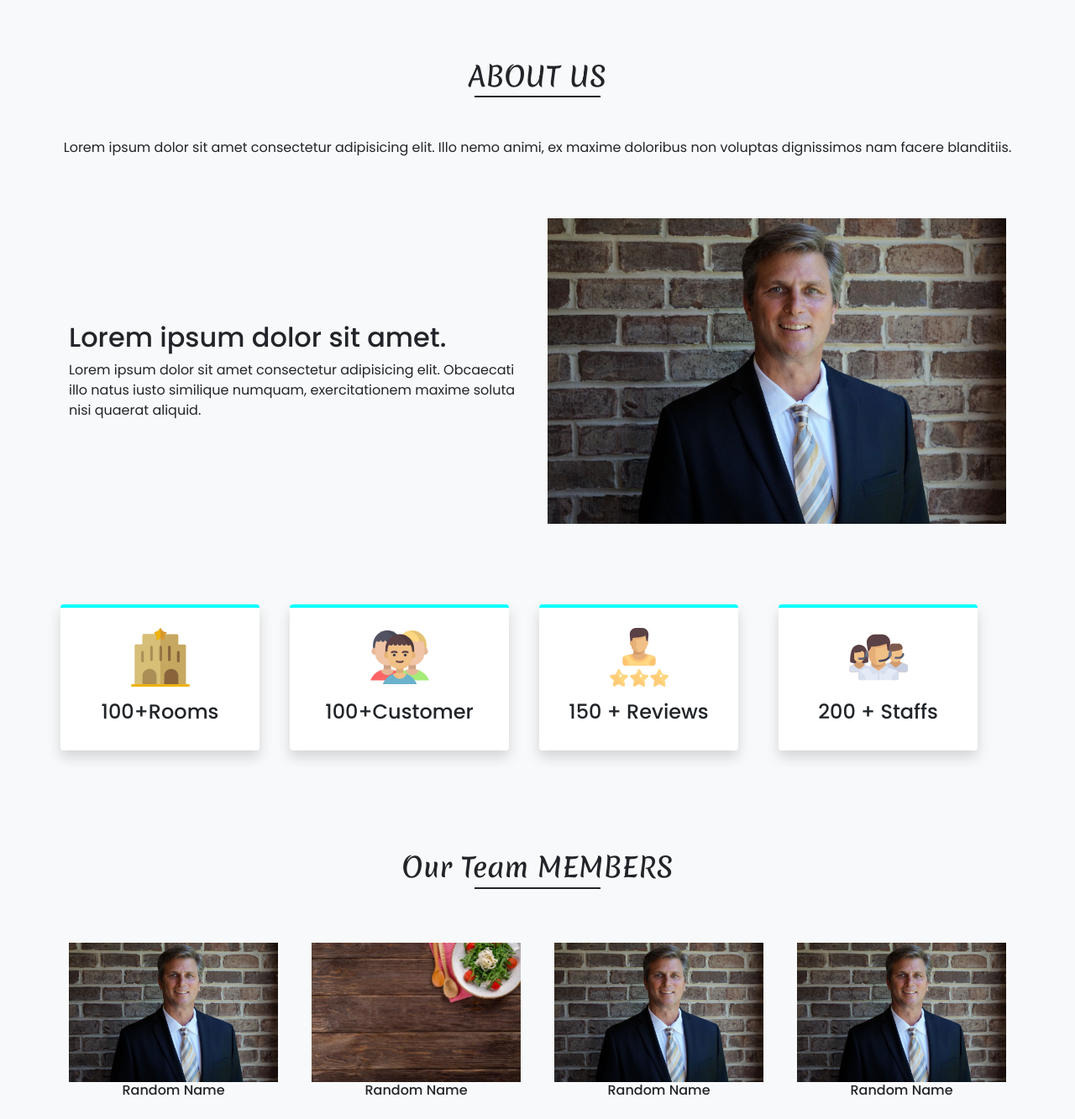
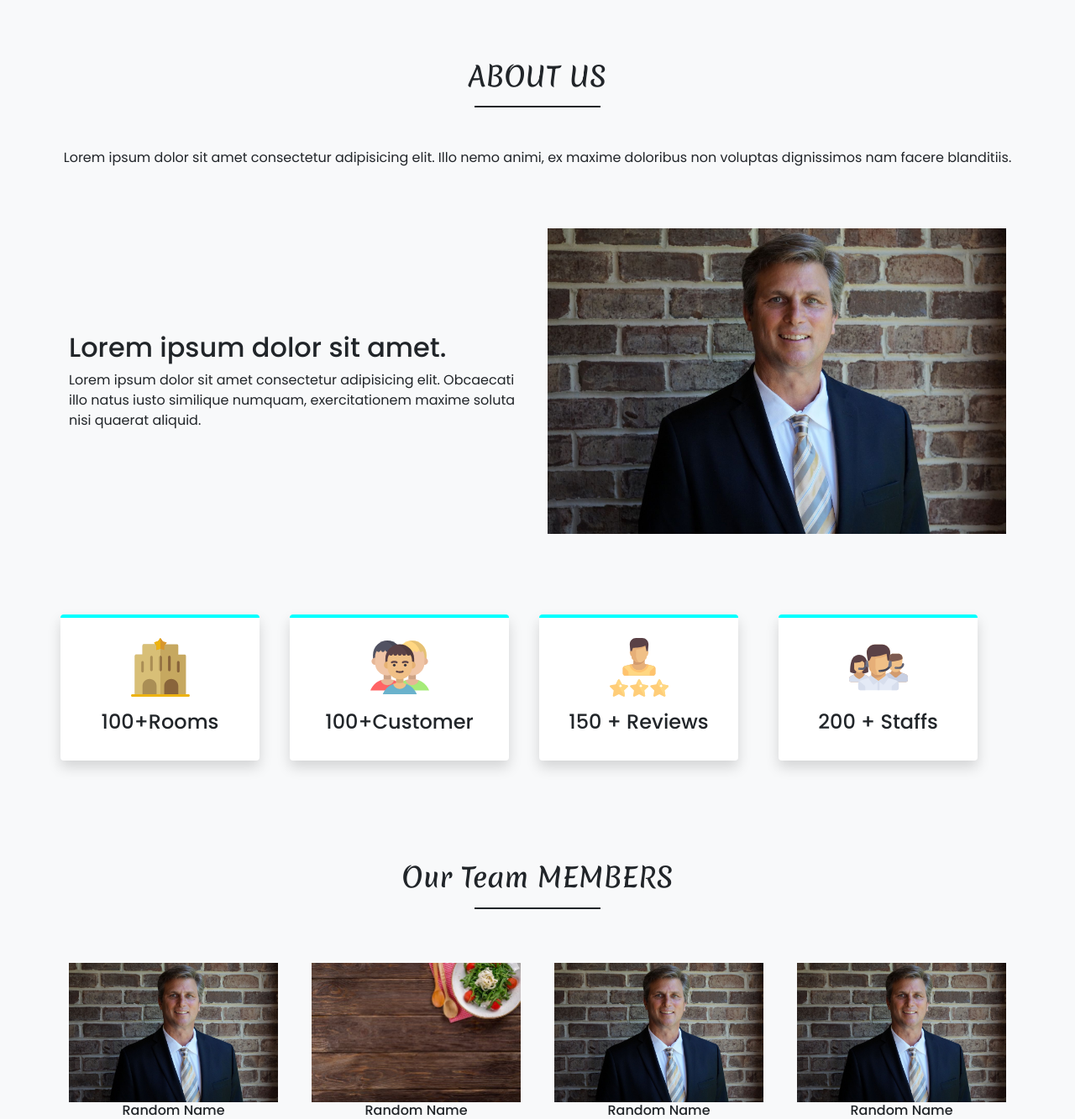
Before and after one commit to IK-Robin/Hotel-booking-website, a PHP site: page /about.php in a window 1280 px wide. Shown: the part 56-1389 px from the top of the page at 84% size. Run offline with PHP 8.4, Linux system fonts and the light colour scheme.

Commit message:
update style

```diff
--- a/css/style.css
+++ b/css/style.css
@@ -44,6 +44,6 @@ input[type="number"] {
 }
 .h-line{
   width: 150px;
-  margin: auto;
+  margin: 16PX  auto auto;
   height: 2px;
 }
```
